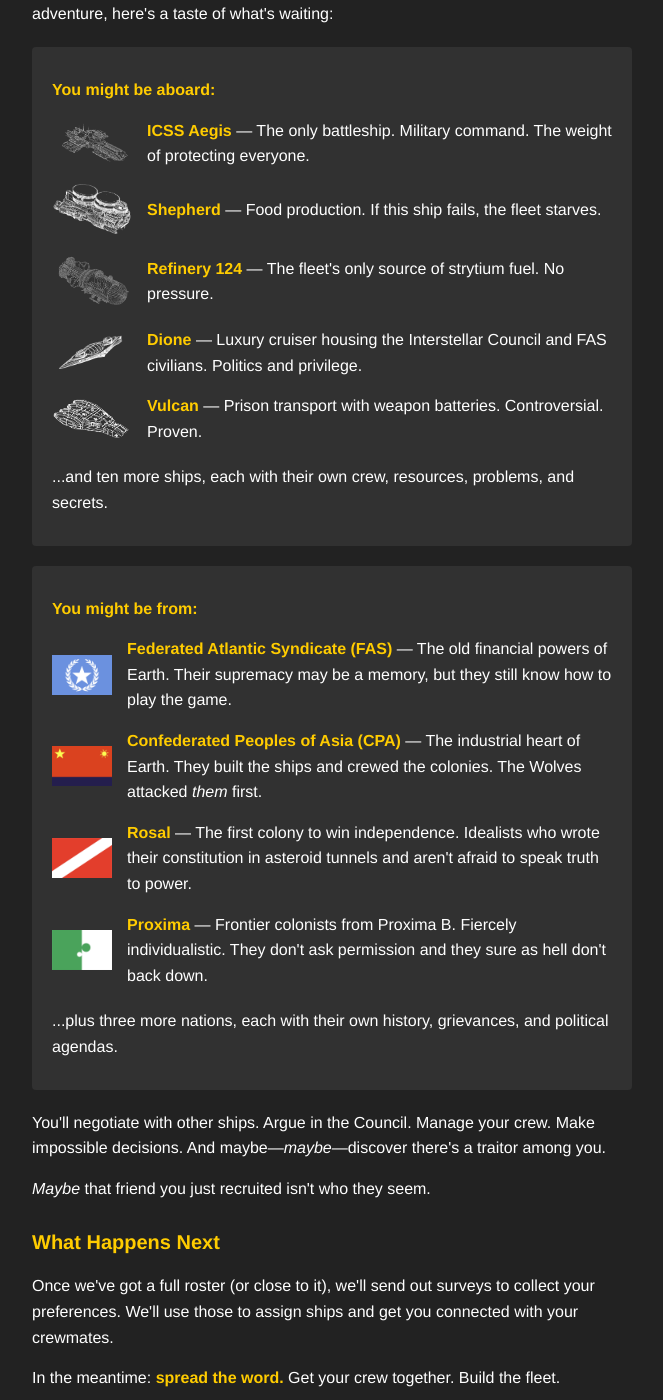
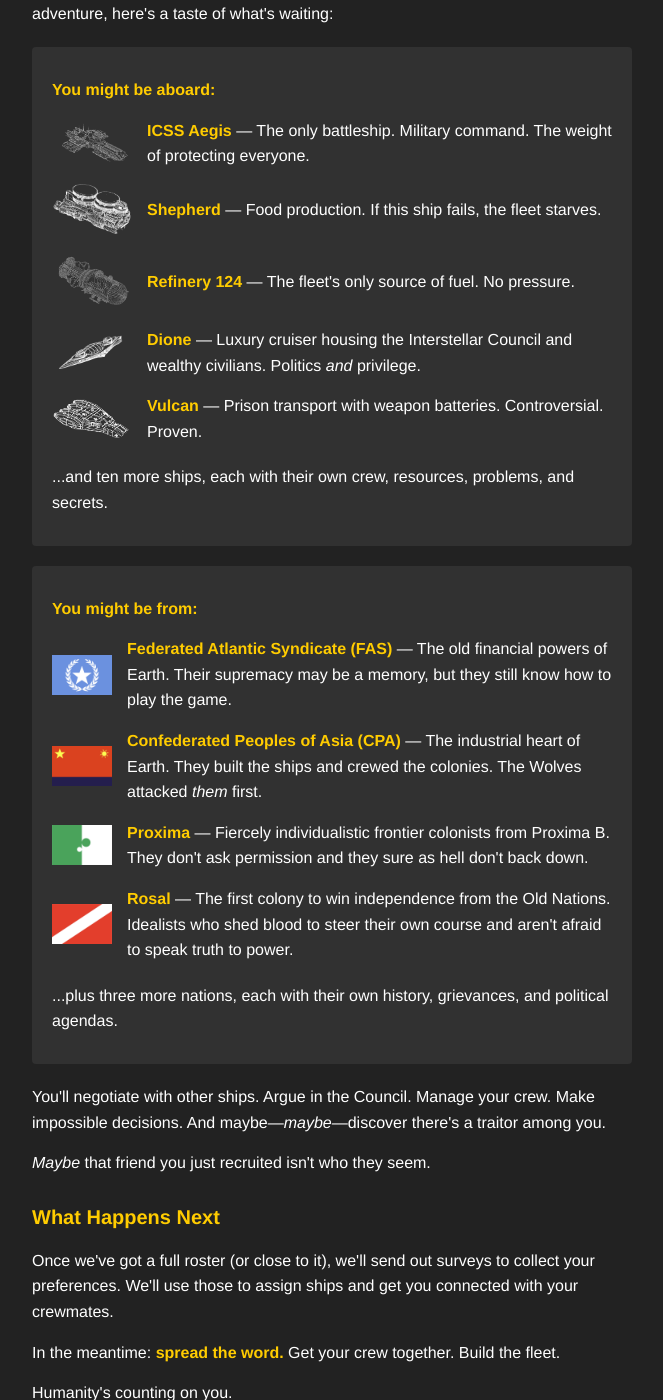
Before and after one commit to jedlimke/prairiefiregaming.com, a Jekyll site: the page email-template-dow-2026-4.html, which Jekyll copies as it is, in a window 1280 px wide and 1400 px high, scrolled down 1542 px. Shown: the whole window, without its empty margins (308-971 px from the left). Built offline with Jekyll 4.4.1, drawn with Linux system fonts in a browser that asks for light colours; some of the changed text lies outside the part shown.

Commit message:
Updated language, fixed missing image link.

```diff
--- a/email-template-dow-2026-4.html
+++ b/email-template-dow-2026-4.html
@@ -206,14 +206,14 @@
         <div class="ship-item">
             <img src="https://prairiefiregaming.com/assets/megagames/dow--ship--refinery-124.png" alt="Refinery 124">
             <div class="ship-item-text">
-                <strong>Refinery 124</strong> — The fleet's only source of strytium fuel. No pressure.
+                <strong>Refinery 124</strong> — The fleet's only source of fuel. No pressure.
             </div>
         </div>
 
         <div class="ship-item">
             <img src="https://prairiefiregaming.com/assets/megagames/dow--ship--dione.png" alt="Dione">
             <div class="ship-item-text">
-                <strong>Dione</strong> — Luxury cruiser housing the Interstellar Council and FAS civilians. Politics and privilege.
+                <strong>Dione</strong> — Luxury cruiser housing the Interstellar Council and wealthy civilians. Politics <em>and</em> privilege.
             </div>
         </div>
 
@@ -238,23 +238,23 @@
         </div>
 
         <div class="nation-item">
-            <img src="https://prairiefiregaming.com/assets/megagames/dow--nation--cpa.png" alt="CPA flag">
+            <img src="https://prairiefiregaming.com/assets/megagames/dow--nation--cpa.png" alt="SAN flag">
             <div class="nation-item-text">
                 <strong>Confederated Peoples of Asia (CPA)</strong> — The industrial heart of Earth. They built the ships and crewed the colonies. The Wolves attacked <em>them</em> first.
             </div>
         </div>
 
         <div class="nation-item">
-            <img src="https://prairiefiregaming.com/assets/megagames/dow--nation--rosal.png" alt="Rosal flag">
+            <img src="https://prairiefiregaming.com/assets/megagames/dow--nation--proxima.png" alt="Proxima flag">
             <div class="nation-item-text">
-                <strong>Rosal</strong> — The first colony to win independence. Idealists who wrote their constitution in asteroid tunnels and aren't afraid to speak truth to power.
+                <strong>Proxima</strong> — Fiercely individualistic frontier colonists from Proxima B. They don't ask permission and they sure as hell don't back down.
             </div>
         </div>
 
         <div class="nation-item">
-            <img src="https://prairiefiregaming.com/assets/megagames/dow--nation--proxima.png" alt="Proxima flag">
+            <img src="https://prairiefiregaming.com/assets/megagames/dow--nation--rosal.png" alt="Rosal flag">
             <div class="nation-item-text">
-                <strong>Proxima</strong> — Frontier colonists from Proxima B. Fiercely individualistic. They don't ask permission and they sure as hell don't back down.
+                <strong>Rosal</strong> — The first colony to win independence from the Old Nations. Idealists who shed blood to steer their own course and aren't afraid to speak truth to power.
             </div>
         </div>
 
```
Also changed, not shown: other parts of email-template-dow-2026-4.html (+3 -3 lines), assets/prairiefiregaming-white.png (added).
